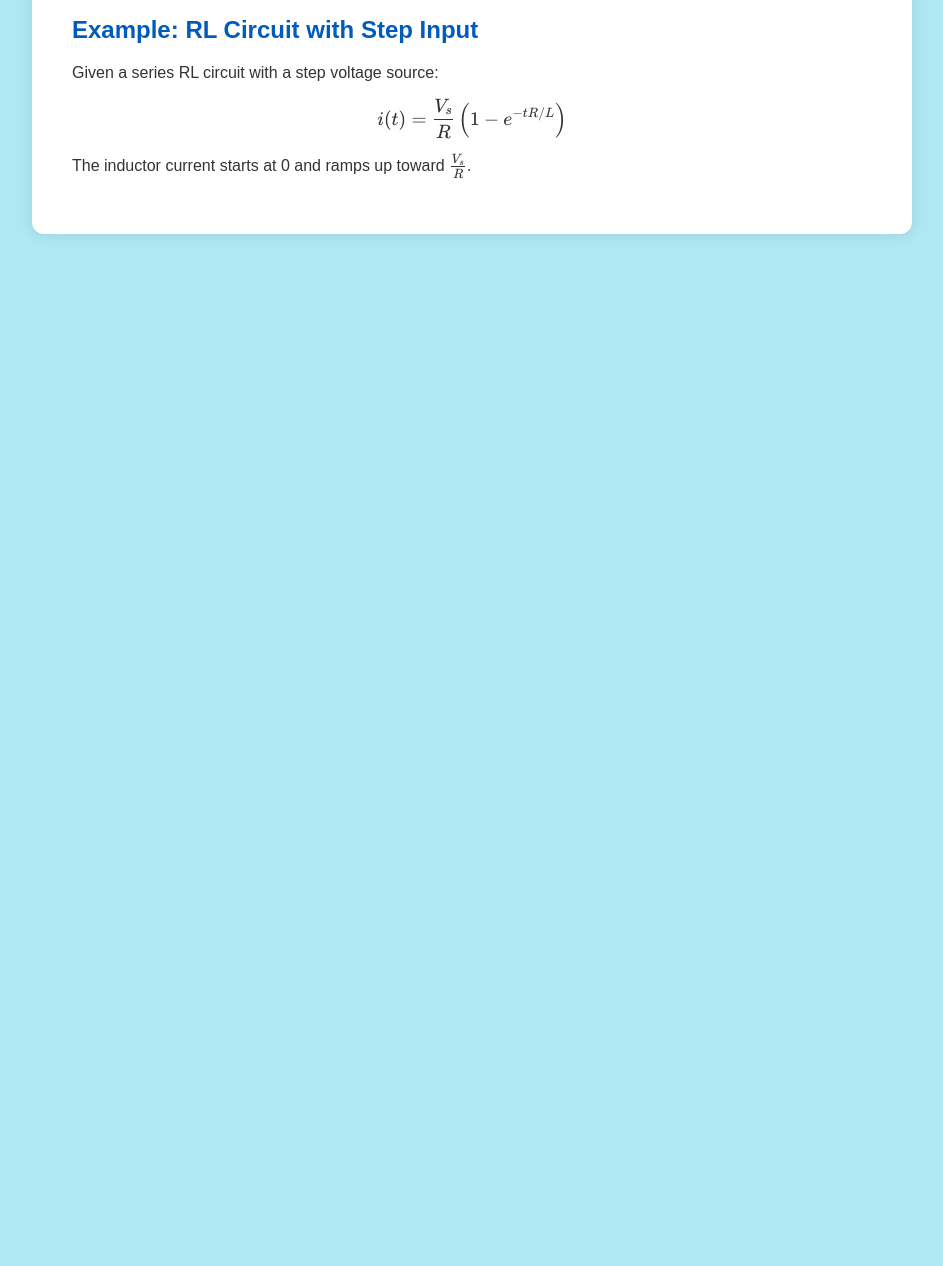
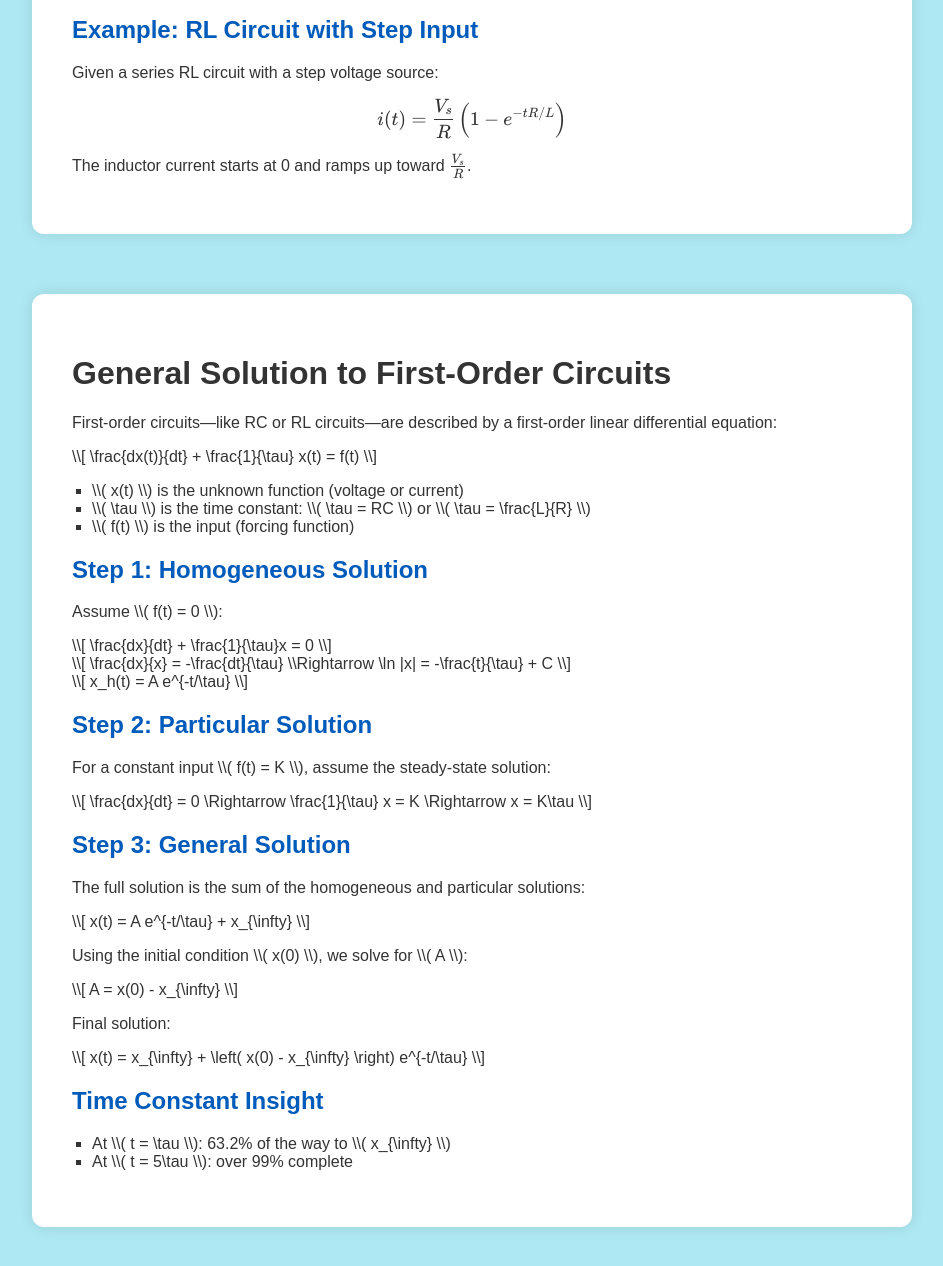
Before and after one commit to DelosReyesJordan/ABCs-4-EEs, a plain HTML site: page pages/firstorder.html in a window 1280 px wide. Shown: the part 1030-2296 px from the top of the page, without its empty margins (168-1111 px from the left). Before the commit the page ends 1324 px from the top, so only its background shows below. Drawn offline with nearby package versions, Linux system fonts and the light colour scheme.

Commit message:
Update firstorder.html

```diff
--- a/pages/firstorder.html
+++ b/pages/firstorder.html
@@ -65,5 +65,42 @@
     <p>The inductor current starts at 0 and ramps up toward \( \frac{V_s}{R} \).</p>
   </div>
 
+  <div class="container">
+  <h1>General Solution to First-Order Circuits</h1>
+
+  <p>First-order circuits—like RC or RL circuits—are described by a first-order linear differential equation:</p>
+  <div>\\[ \frac{dx(t)}{dt} + \frac{1}{\tau} x(t) = f(t) \\]</div>
+
+  <ul>
+    <li>\\( x(t) \\) is the unknown function (voltage or current)</li>
+    <li>\\( \tau \\) is the time constant: \\( \tau = RC \\) or \\( \tau = \frac{L}{R} \\)</li>
+    <li>\\( f(t) \\) is the input (forcing function)</li>
+  </ul>
+
+  <h2>Step 1: Homogeneous Solution</h2>
+  <p>Assume \\( f(t) = 0 \\):</p>
+  <div>\\[ \frac{dx}{dt} + \frac{1}{\tau}x = 0 \\]</div>
+  <div>\\[ \frac{dx}{x} = -\frac{dt}{\tau} \\Rightarrow \ln |x| = -\frac{t}{\tau} + C \\]</div>
+  <div>\\[ x_h(t) = A e^{-t/\tau} \\]</div>
+
+  <h2>Step 2: Particular Solution</h2>
+  <p>For a constant input \\( f(t) = K \\), assume the steady-state solution:</p>
+  <div>\\[ \frac{dx}{dt} = 0 \Rightarrow \frac{1}{\tau} x = K \Rightarrow x = K\tau \\]</div>
+
+  <h2>Step 3: General Solution</h2>
+  <p>The full solution is the sum of the homogeneous and particular solutions:</p>
+  <div>\\[ x(t) = A e^{-t/\tau} + x_{\infty} \\]</div>
+  <p>Using the initial condition \\( x(0) \\), we solve for \\( A \\):</p>
+  <div>\\[ A = x(0) - x_{\infty} \\]</div>
+  <p>Final solution:</p>
+  <div>\\[ x(t) = x_{\infty} + \left( x(0) - x_{\infty} \right) e^{-t/\tau} \\]</div>
+
+  <h2>Time Constant Insight</h2>
+  <ul>
+    <li>At \\( t = \tau \\): 63.2% of the way to \\( x_{\infty} \\)</li>
+    <li>At \\( t = 5\tau \\): over 99% complete</li>
+  </ul>
+</div>
+
 </body>
 </html>
```
